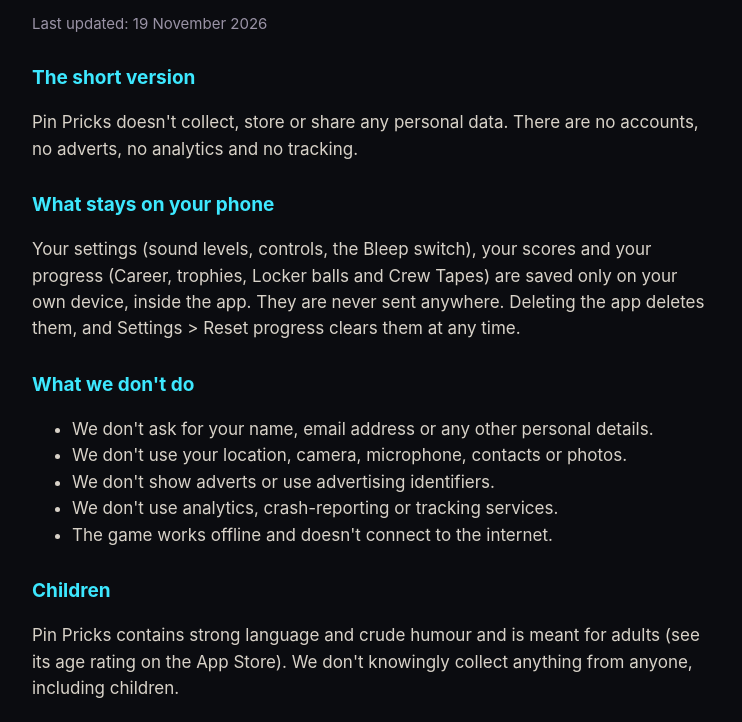
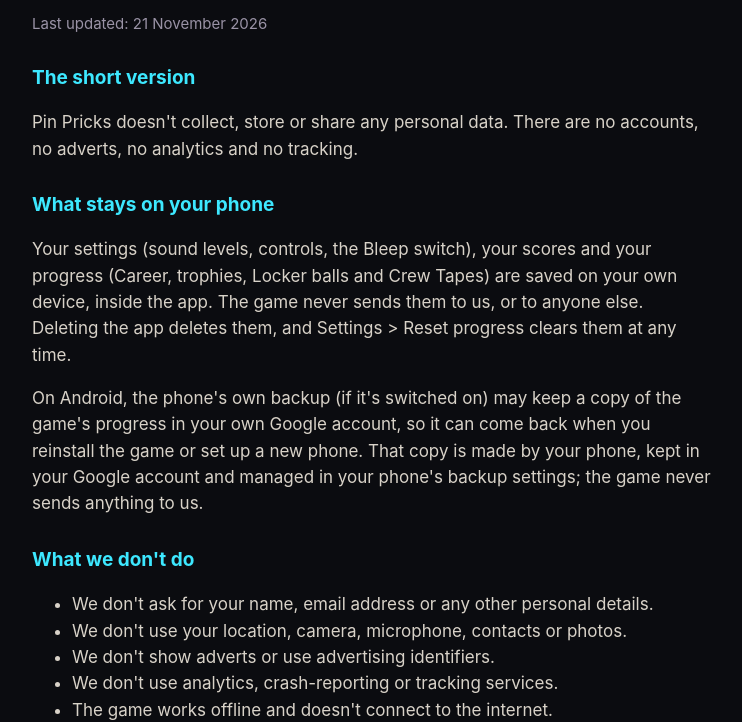
Before and after one commit to sjb9999/pinpricks-site, a plain HTML site: page privacy.html in a window 1280 px wide. Shown: the part 82-804 px from the top of the page, without its empty margins (268-1010 px from the left). Drawn offline with Linux system fonts and the light colour scheme.

Commit message:
Privacy policy, 21 Nov 2026: the game never sends anything to us; Android's own backup may keep a copy of progress in the player's Google account

```diff
--- a/privacy.html
+++ b/privacy.html
@@ -16,13 +16,14 @@
 <body>
 <main>
   <h1>Pin Pricks: Privacy Policy</h1>
-  <p class="muted">Last updated: 19 November 2026</p>
+  <p class="muted">Last updated: 21 November 2026</p>
 
   <h2>The short version</h2>
   <p>Pin Pricks doesn't collect, store or share any personal data. There are no accounts, no adverts, no analytics and no tracking.</p>
 
   <h2>What stays on your phone</h2>
-  <p>Your settings (sound levels, controls, the Bleep switch), your scores and your progress (Career, trophies, Locker balls and Crew Tapes) are saved only on your own device, inside the app. They are never sent anywhere. Deleting the app deletes them, and Settings &gt; Reset progress clears them at any time.</p>
+  <p>Your settings (sound levels, controls, the Bleep switch), your scores and your progress (Career, trophies, Locker balls and Crew Tapes) are saved on your own device, inside the app. The game never sends them to us, or to anyone else. Deleting the app deletes them, and Settings &gt; Reset progress clears them at any time.</p>
+  <p>On Android, the phone's own backup (if it's switched on) may keep a copy of the game's progress in your own Google account, so it can come back when you reinstall the game or set up a new phone. That copy is made by your phone, kept in your Google account and managed in your phone's backup settings; the game never sends anything to us.</p>
 
   <h2>What we don't do</h2>
   <ul>
```
